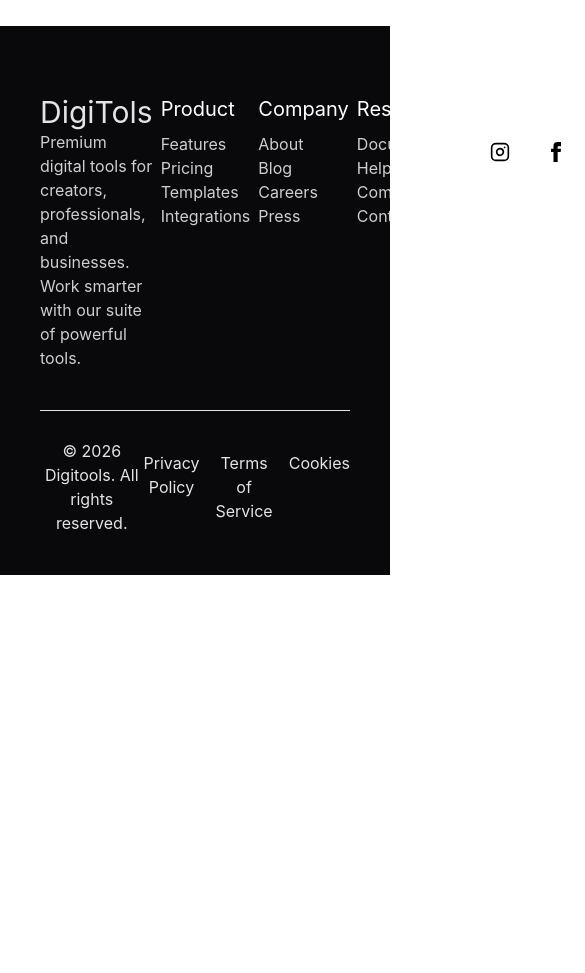
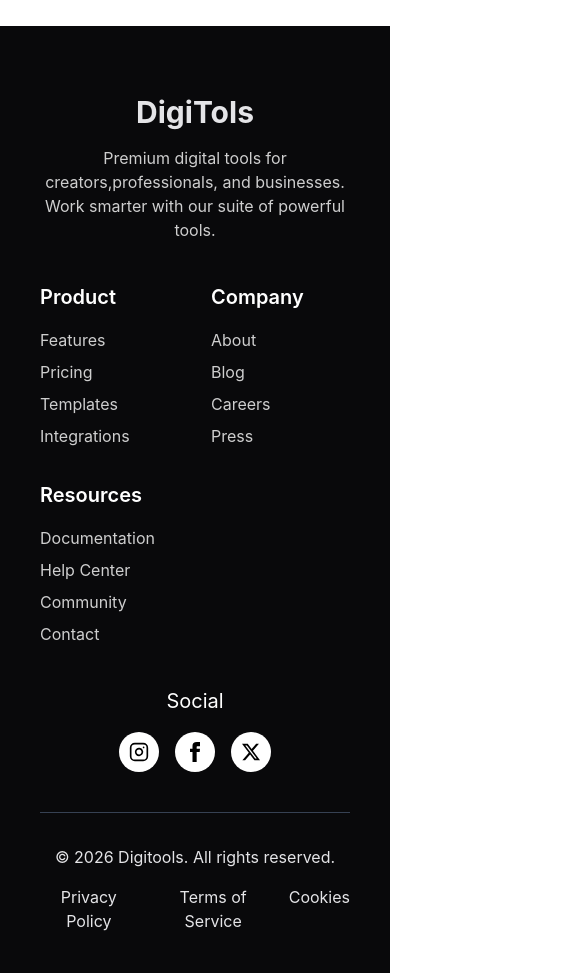
Before and after one commit to amitkhan-dev/DigiTools-Platform, a React (Vite) app: page / in a window 390 px wide. Shown: the part 9920-10893 px from the top of the page, 585 px wide, since content can reach past the window. Before the commit the page ends 10495 px from the top, so only its background shows below. Built offline with nearby package versions, Linux system fonts and the light colour scheme.

Commit message:
Footer secticton responsive layout complected

```diff
--- a/src/Components/Footer.jsx
+++ b/src/Components/Footer.jsx
@@ -1,43 +1,50 @@
 import React from 'react';
-
 
 const Footer = () => {
   return (
-    <footer className="  sm:footer-horizontal bg-neutral text-neutral-content p-10">
-      <section className='container mx-auto flex justify-between gap-2 mt-7 mb-10'>
-        <nav>
-        <h3 className='text-3xl'>DigiTols</h3>
-        <p className='text-[16px] text-[#ffffff]/80'>Premium digital tools for creators,<br /> professionals, and businesses. Work smarter <br/> with our suite of powerful tools.</p>
+    <footer className="bg-neutral text-neutral-content p-10">
+      <section className='container mx-auto flex flex-col lg:flex-row justify-between gap-10 mt-7 mb-10'>
+
+        <nav className="text-center lg:text-left">
+          <h3 className='text-3xl font-bold'>DigiTols</h3>
+          <p className='text-[16px] text-[#ffffff]/80 mt-4'>
+            Premium digital tools for creators,<br className="hidden lg:block" />
+            professionals, and businesses. Work smarter <br className="hidden lg:block" />
+            with our suite of powerful tools.
+          </p>
         </nav>
 
-      <nav className='flex flex-col'>
-        <h6 className=" text-[20px] text-[#ffffff] mb-2">Product</h6>
+        <div className="grid grid-cols-2 md:grid-cols-3 lg:flex lg:gap-20 gap-8">
+          <nav className='flex flex-col gap-2'>
+            <h6 className="text-[20px] text-[#ffffff] font-semibold mb-2">Product</h6>
             <a className="link link-hover text-[#ffffff]/80">Features</a>
             <a className="link link-hover text-[#ffffff]/80">Pricing</a>
             <a className="link link-hover text-[#ffffff]/80">Templates</a>
             <a className="link link-hover text-[#ffffff]/80">Integrations</a>
           </nav>
-      <nav className='flex flex-col'>
-        <h6 className=" text-[20px] text-[#ffffff] mb-2">Company</h6>
-        <a className="link link-hover text-[#ffffff]/80">About </a>
+
+          <nav className='flex flex-col gap-2'>
+            <h6 className="text-[20px] text-[#ffffff] font-semibold mb-2">Company</h6>
+            <a className="link link-hover text-[#ffffff]/80">About</a>
             <a className="link link-hover text-[#ffffff]/80">Blog</a>
             <a className="link link-hover text-[#ffffff]/80">Careers</a>
             <a className="link link-hover text-[#ffffff]/80">Press</a>
           </nav>
-      <nav className='flex flex-col'>
-        <h6 className=" text-[20px] text-[#ffffff] mb-2">Resources</h6>
+
+          <nav className='flex flex-col gap-2'>
+            <h6 className="text-[20px] text-[#ffffff] font-semibold mb-2">Resources</h6>
             <a className="link link-hover text-[#ffffff]/80">Documentation</a>
             <a className="link link-hover text-[#ffffff]/80">Help Center</a>
             <a className="link link-hover text-[#ffffff]/80">Community</a>
             <a className="link link-hover text-[#ffffff]/80">Contact</a>
           </nav>
-      <nav>
-    <h6 className="text-[20px] text-[#ffffff] mb-2">Social</h6>
-    <div className="grid grid-flow-col gap-4">
+        </div>
+
+        <nav className="flex flex-col items-center lg:items-start">
+          <h6 className="text-[20px] text-[#ffffff] mb-4">Social</h6>
+          <div className="flex gap-4">
             <a href="#" className="w-10 h-10 bg-white rounded-full flex items-center justify-center transition-transform hover:scale-110">
-
               <svg xmlns="http://www.w3.org/2000/svg" width="20" height="20" viewBox="0 0 24 24" fill="none" stroke="black" strokeWidth="2" strokeLinecap="round" strokeLinejoin="round">
-
                 <rect x="2" y="2" width="20" height="20" rx="5" ry="5"></rect>
                 <path d="M16 11.37A4 4 0 1 1 12.63 8 4 4 0 0 1 16 11.37z"></path>
                 <line x1="17.5" y1="6.5" x2="17.51" y2="6.5"></line>
@@ -48,7 +55,6 @@ const Footer = () => {
                 <path d="M9 8h-3v4h3v12h5v-12h3.642l.358-4h-4v-1.667c0-.955.192-1.333 1.115-1.333h2.885v-5h-3.808c-3.596 0-5.192 1.583-5.192 4.615v3.385z"></path>
               </svg>
             </a>
-
             <a href="#" className="w-10 h-10 bg-white rounded-full flex items-center justify-center transition-transform hover:scale-110">
               <svg xmlns="http://www.w3.org/2000/svg" width="18" height="18" viewBox="0 0 24 24" fill="black">
                 <path d="M18.901 1.153h3.68l-8.04 9.19L24 22.846h-7.406l-5.8-7.584-6.638 7.584H.474l8.6-9.83L0 1.154h7.594l5.243 6.932ZM17.61 20.644h2.039L6.486 3.24H4.298Z"></path>
@@ -59,28 +65,17 @@ const Footer = () => {
       </section>
 
 
-  <section className='mt-8 container mx-auto'>
-  <div className=" bg-gray-800 mt-7"> <hr/></div>
-  <div>
-
-  </div>
-  <div className='flex justify-between mt-7 items-center text-center '>
-    <div className=''>
+      <section className='mt-8 container mx-auto border-t border-gray-700 pt-8'>
+        <div className='flex flex-col md:flex-row justify-between items-center gap-4 text-center'>
           <p>© 2026 Digitools. All rights reserved.</p>
-  </div>
-  <div>
-    <div className='flex gap-4'>
-      <p>Privacy Policy</p>
-      <p>Terms of Service</p>
-      <p>Cookies</p>
+          <div className='flex gap-4 md:gap-6'>
+            <a href="#" className="hover:underline">Privacy Policy</a>
+            <a href="#" className="hover:underline">Terms of Service</a>
+            <a href="#" className="hover:underline">Cookies</a>
           </div>
         </div>
-  </div>
-
-
       </section>
     </footer>
-
   );
 };
 
```
Lines whose indentation alone changed are shown as unchanged.
